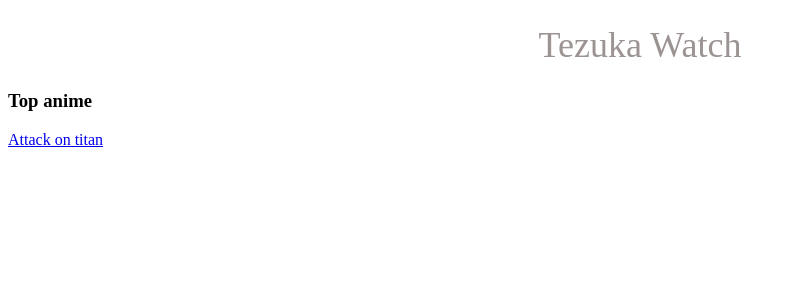
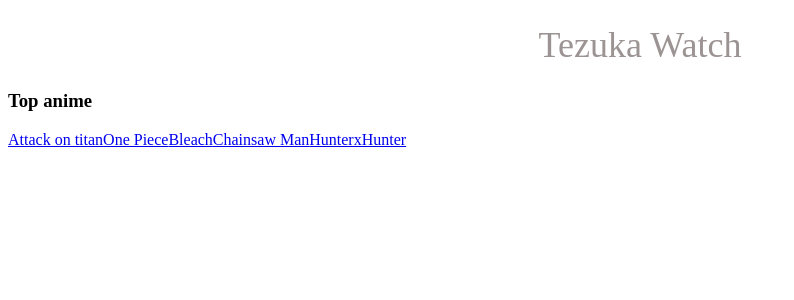
Before and after one commit to Cxlopez/Tezuka-Watch, a React (Create React App) app: page / in a window 1280 px wide. Shown: the top 300 px of the page, without its empty margins (0-794 px from the left). Built offline with nearby package versions, Linux system fonts and the light colour scheme.

Commit message:
add top animelist to cards

```diff
--- a/src/components/Cards.js
+++ b/src/components/Cards.js
@@ -7,6 +7,18 @@ function Cards() {
       <a href='#' target="_blank" rel="noreferrer">
         Attack on titan
       </a>
+      <a href='#' target="_blank" rel="noreferrer">
+        One Piece
+      </a>
+      <a href='#' target="_blank" rel="noreferrer">
+        Bleach
+      </a>
+      <a href='#' target="_blank" rel="noreferrer">
+        Chainsaw Man
+      </a>
+      <a href='#' target="_blank" rel="noreferrer">
+        HunterxHunter
+      </a>
     </div>
   )
 }
```
